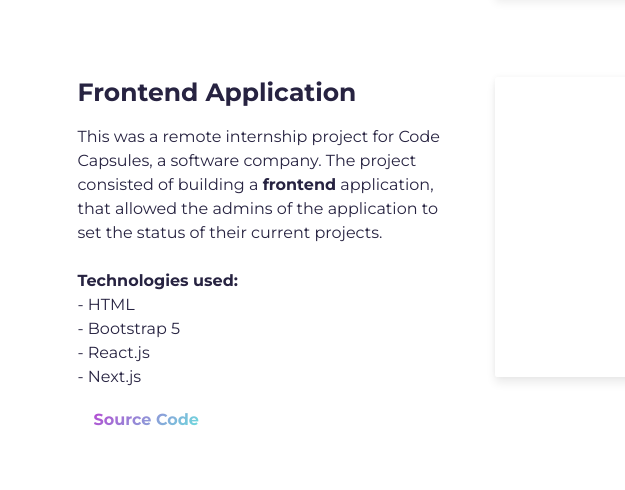
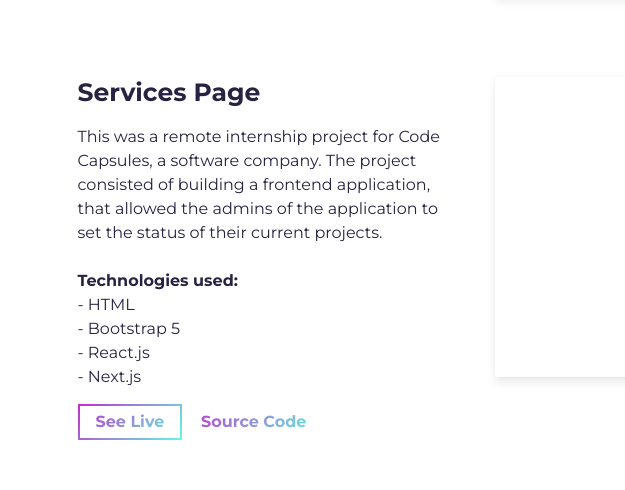
Before and after one commit to lucaliebenberg/personal-portfolio, a website built with Parcel: page src/index.html in a window 1280 px wide. Shown: the part 2805-3295 px from the top of the page, 0-625 px from the left. Built offline with nearby package versions, Linux system fonts and the light colour scheme; grey boxes are pictures that could not be loaded.

Commit message:
updated changes (codecaps)

```diff
--- a/src/index.html
+++ b/src/index.html
@@ -269,11 +269,11 @@
             <div class="row">
               <div class="col-lg-4 col-sm-12">
                 <div class="project-wrapper__text load-hidden">
-                  <h3 class="project-wrapper__text-title">Frontend Application</h3>
+                  <h3 class="project-wrapper__text-title">Services Page</h3>
                   <div>
                     <p class="mb-4">
                       This was a remote internship project for Code Capsules, a software company.
-                      The project consisted of building a <strong>frontend</strong> application, that allowed the admins
+                      The project consisted of building a frontend application, that allowed the admins
                       of the application to set the status of their current projects.
                       <br><br>
                       <strong>Technologies used:</strong>
@@ -284,14 +284,14 @@
                       - Next.js
                     </p>
                   </div>
-                  <!-- <a
+                  <a
                     rel="noreferrer"
                     target="_blank"
                     class="cta-btn cta-btn--hero"
-                    href="#!"
+                    href="https://codecaps.netlify.app/"
                   >
                     See Live
-                  </a> -->
+                  </a>
                   <a
                     rel="noreferrer"
                     target="_blank"
```
Also changed, not shown: 1 other file.
